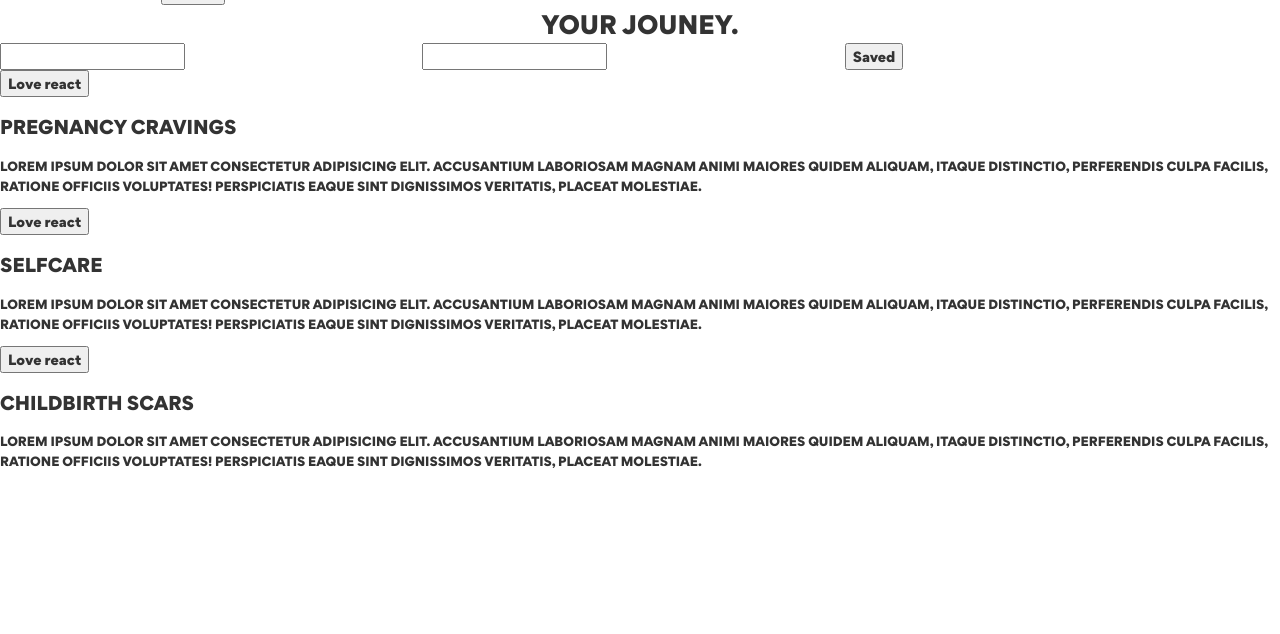
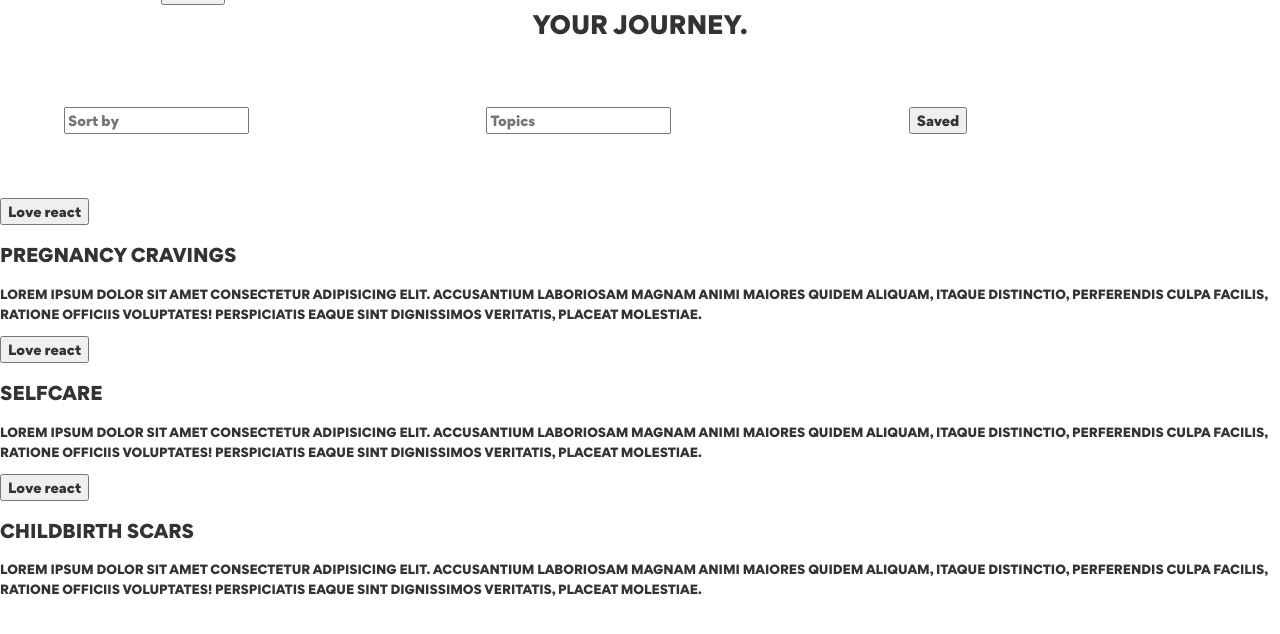
Before and after one commit to ErikaHutch/RiseHQProject, a website: page www/articles.html in a window 1280 px wide. Shown: the part 162-796 px from the top of the page. Drawn offline with Linux system fonts and the light colour scheme.

Commit message:
article changes

```diff
--- a/www/articles.html
+++ b/www/articles.html
@@ -20,13 +20,12 @@
     </header>
 
     <div id="articles-content">
-        <div id="feed-header-wrapper"><h1>Your jouney.</h1></div>
+        <div id="feed-header-wrapper"><h1>Your journey.</h1></div>
         <div id="feed-topic-filters-wrapper">
 
             <form action="#">
-                <input type="text" list="date">
+                <input type="text" list="date" placeholder="Sort by">
                 <datalist id="date">
-                    <option value="Sort by">
                     <option value="Default">
                     <option value="Newest">
                     <option value="Oldest">
@@ -34,9 +33,8 @@
             </form>
 
             <form action="#">
-                <input type="text" list="topics">
+                <input type="text" list="topics" placeholder="Topics">
                 <datalist id="topics">
-                    <option value="Topics">
                     <option value="Body">
                     <option value="Sex">
                     <option value="Life">
--- a/www/css/index.css
+++ b/www/css/index.css
@@ -356,4 +356,5 @@ a:hover{
     box-sizing: border-box;
     float:left;
     width:33%;
+    padding: 5%;
 }
```
